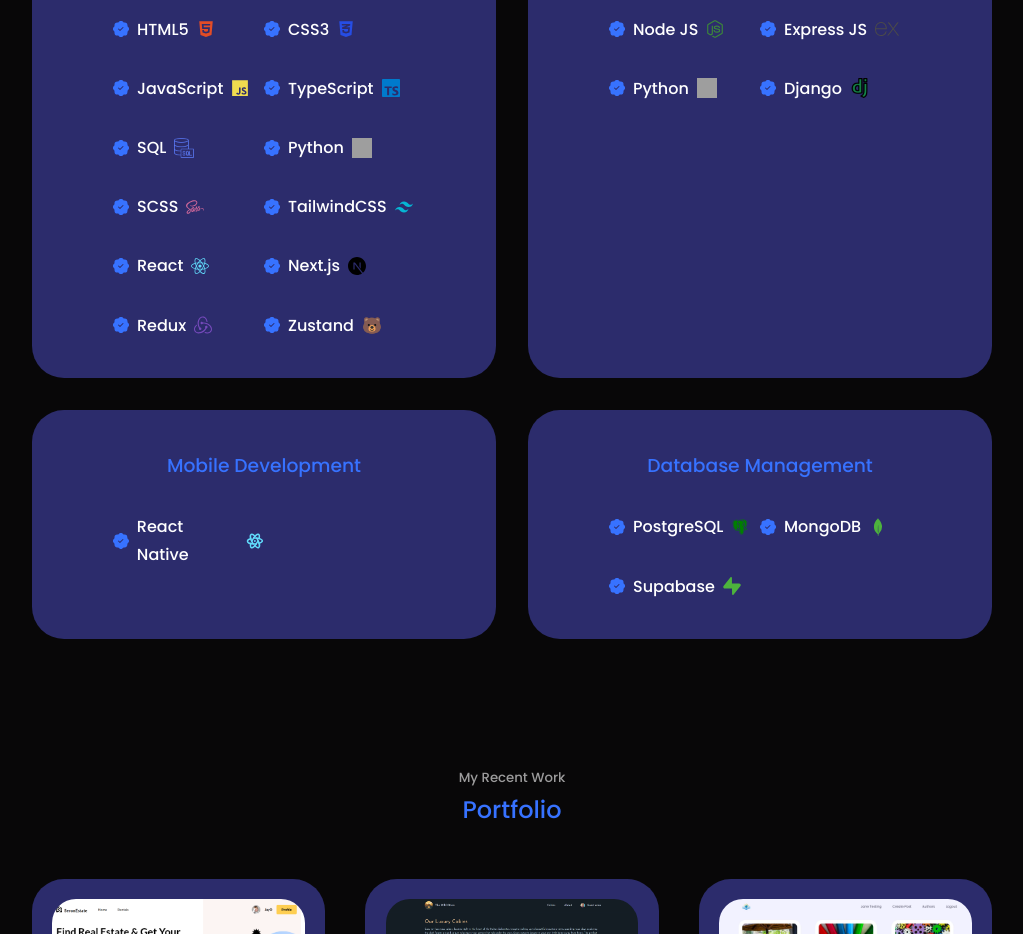
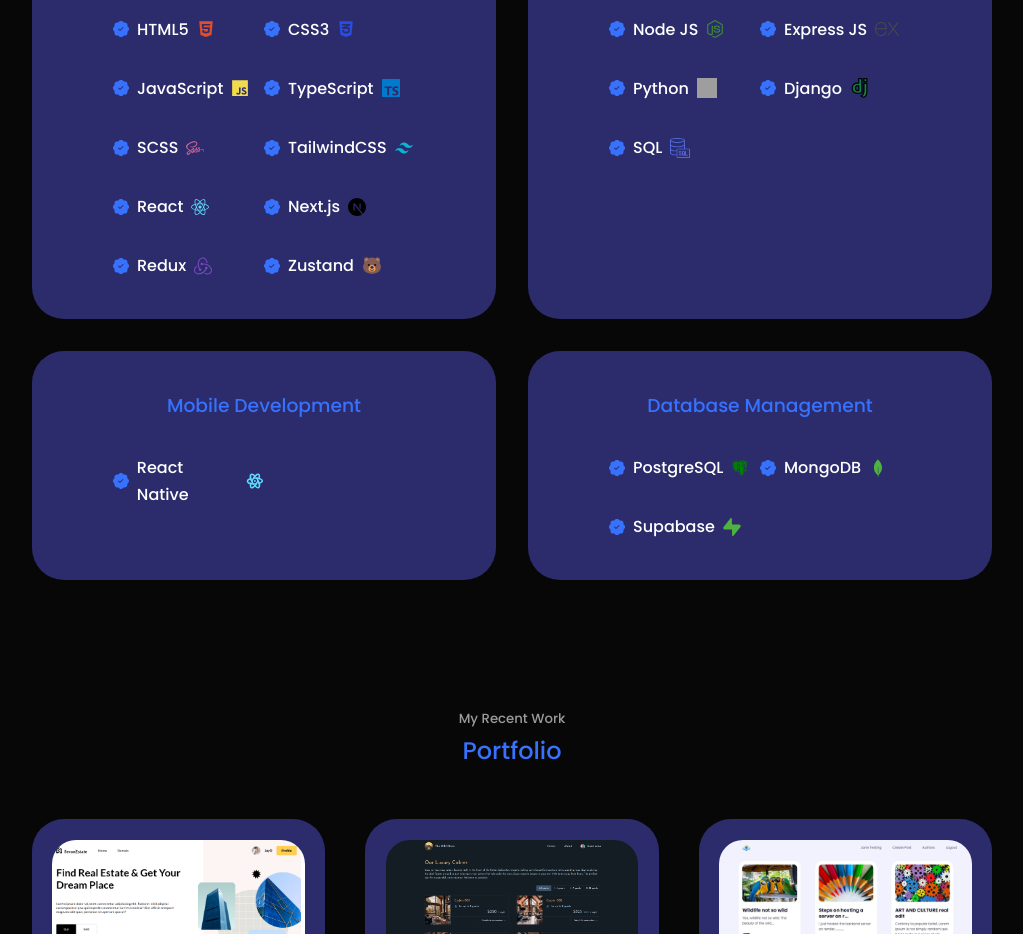
Before and after one commit to JacceyCode/jacob, a React (Vite) app: page / in a window 1280 px wide. Shown: the part 1840-2774 px from the top of the page, without its empty margins (128-1151 px from the left). Built offline with nearby package versions, Linux system fonts and the light colour scheme; grey boxes are pictures that could not be loaded.

Commit message:
update correction

```diff
--- a/src/components/experience/Experience.jsx
+++ b/src/components/experience/Experience.jsx
@@ -55,20 +55,7 @@
                 <SiTypescript color="#007acc" size={18} />
               </div>
             </article>
-            <article className="experience__details">
-              <BsPatchCheckFill className="experience__details-icon" />
-              <div className="experience__details-item">
-                <h4>SQL</h4>
-                <img src={SQL} alt="sql icon" className="icon-image" />
-              </div>
-            </article>
-            <article className="experience__details">
-              <BsPatchCheckFill className="experience__details-icon" />
-              <div className="experience__details-item">
-                <h4>Python</h4>
-                <img src={PYTHON} alt="python icon" className="icon-image" />
-              </div>
-            </article>
+
             <article className="experience__details">
               <BsPatchCheckFill className="experience__details-icon" />
               <div className="experience__details-item">
@@ -146,6 +133,14 @@
                 <img src={DJANGO} alt="django icon" className="icon-image" />
               </div>
             </article>
+
+            <article className="experience__details">
+              <BsPatchCheckFill className="experience__details-icon" />
+              <div className="experience__details-item">
+                <h4>SQL</h4>
+                <img src={SQL} alt="sql icon" className="icon-image" />
+              </div>
+            </article>
           </div>
         </div>
 
```
